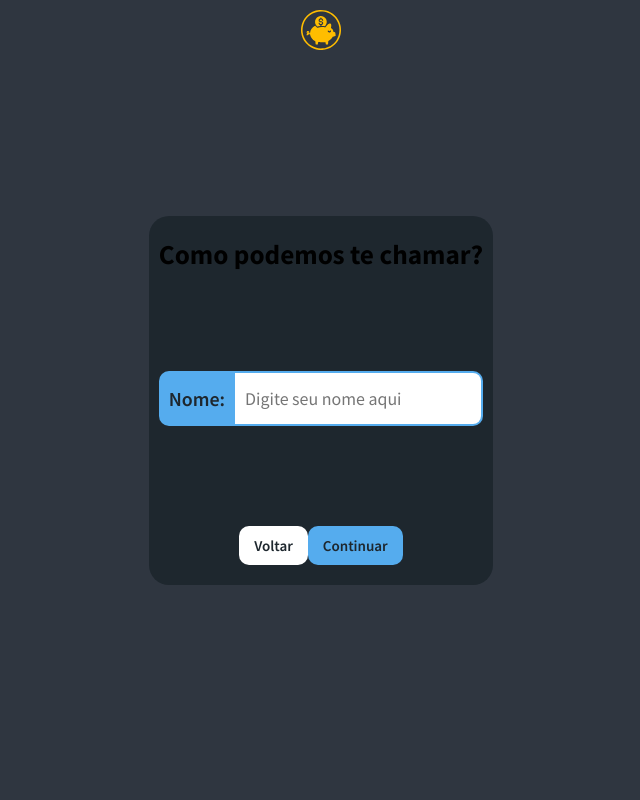
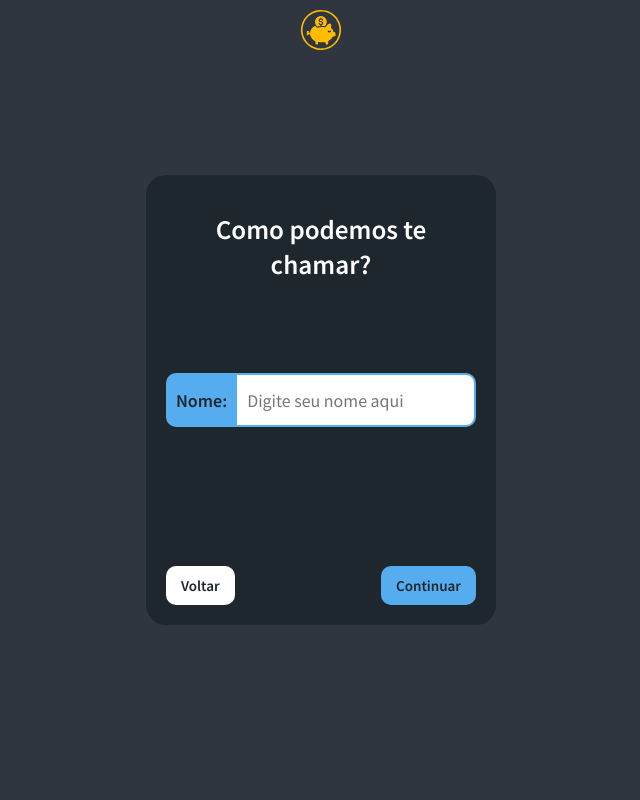
Before and after one commit to RGMenezes/gestor-financeiro, a React (Create React App) app in the folder gestor-financeiro/: page /questions in a window 1280 px wide. Shown: the top 800 px of the page, without its empty margins (319-959 px from the left). Built offline with nearby package versions, Linux system fonts and the light colour scheme.

Commit message:
layout e navegacao de questions finalizado

```diff
--- a/gestor-financeiro/src/components/form/Card.module.css
+++ b/gestor-financeiro/src/components/form/Card.module.css
@@ -1,13 +1,28 @@
 .card{
-    padding: 20px 10px;
+    padding: 20px 20px;
+    max-width: 350px;
+    min-height: 450px;
 
     display: grid;
     grid-template-columns: auto;
-    grid-template-rows: auto auto auto;
+    grid-template-rows: 1fr 2fr 1fr;
     justify-items: center;
     align-items: center;
-    gap: 100px;
 
     background-color: var(--color-bg1);
     border-radius: 20px;
 }
+
+.card h1{
+    text-align: center;
+    color: var(--color-1);
+    font: normal 600 1.5em var(--font);
+}
+
+.card .buttons{
+    width: 100%;
+
+    display: flex;
+    justify-content: space-between;
+    align-self: flex-end;
+}
--- a/gestor-financeiro/src/components/form/CardTyping.js
+++ b/gestor-financeiro/src/components/form/CardTyping.js
@@ -2,10 +2,26 @@ import Input from './Input';
 import Button from './Button';
 
 import styles from './Card.module.css';
+import { useState } from 'react';
 
-function CardTyping({questions}){
+function CardTyping({questions, handleStep}){
 
-    function teste(){}
+    const [required, setRequired] = useState(false);
+
+    function nextStep(e){
+        const resp = document.querySelector("Input").value;
+
+        setRequired(false)
+
+        e.preventDefault();
+        if(resp) handleStep("next", questions.id, resp);
+        else setRequired(true);
+    };
+
+    function backStep(e){
+        e.preventDefault();
+        handleStep("back", questions.id);
+    };
 
     return(
         <form className={styles.card}>
@@ -15,15 +31,16 @@ function CardTyping({questions}){
                 type={questions.input.type}
                 text={questions.input.text}
                 placeHolder={questions.input.placeHolder}
+                required={required}
             />
-            <div>
+            <div className={styles.buttons}>
                 <Button
                     text="Voltar"
-                    handleOnClick={teste}
+                    handleOnClick={backStep}
                 />
                 <Button
                     text="Continuar"
-                    handleOnClick={teste}
+                    handleOnClick={nextStep}
                     styleMode="dark"
                 />
             </div>
--- a/gestor-financeiro/src/components/form/Input.js
+++ b/gestor-financeiro/src/components/form/Input.js
@@ -1,21 +1,31 @@
 import styles from './Input.module.css';
 
-import {useState} from "react";
+import { useState } from "react";
 
-function Input({name, type, text, placeHolder}){
+function Input({name, type, text, placeHolder, required}){
 
-    const [label, setLabel] = useState('')
-    const [input, setInput] = useState(true)
+    const [label, setLabel] = useState('');
+    const [input, setInput] = useState(true);
 
     function focusLabel(){
-        input ? setInput(false) : setInput(true)
-        input ? setLabel("focus") : setLabel('')
-    }
+        input ? setInput(false) : setInput(true);
+        input ? setLabel("focus") : setLabel('');
+    };
 
     return(
         <div className={styles.container} >
-            <label className={`${styles[label]}`} htmlFor={name} >{text}</label>
-            <input onFocus={focusLabel} onBlur={focusLabel} type={type} id={name} name={name} placeholder={placeHolder} />
+            <label
+                className={`${required && styles['required_label']} ${styles[label]}` }
+                htmlFor={name}
+            >
+                {text}
+            </label>
+
+            <input
+                className={`${required && styles['required_input']}`}
+                onFocus={focusLabel} onBlur={focusLabel}
+                type={type} id={name} name={name} placeholder={placeHolder}
+            />
         </div>
     );
 };
--- a/gestor-financeiro/src/components/form/Input.module.css
+++ b/gestor-financeiro/src/components/form/Input.module.css
@@ -11,7 +11,7 @@
 
     background-color: var(--color-main);
     border-radius: 10px 0px 0px 10px;
-    font: normal 600 1.1em var(--font);
+    font: normal 600 1em var(--font);
     color: var(--color-bg1);
 
     cursor: pointer;
@@ -42,3 +42,23 @@
 
     transition: all .3s ease;
 }
+
+.container .required_label{
+    background-color: var(--color-bg-alert);
+    color: var(--color-main-alert);
+}
+.container .required_label::after{
+    content: "Campo não preenchido!";
+    position: fixed;
+    bottom: 0px;
+    left: 0px;
+    width: 100%;
+    padding: 10px 0px;
+
+    background-color: var(--color-bg-alert);
+    text-align: center;
+}
+.container .required_input,
+.container .required_input:focus{
+    border-color: var(--color-bg-alert);
+}
--- a/gestor-financeiro/src/components/pages/Questions.js
+++ b/gestor-financeiro/src/components/pages/Questions.js
@@ -1,30 +1,57 @@
+import { useEffect, useState } from "react";
+import {useNavigate} from "react-router-dom";
+
 import CardTyping from '../form/CardTyping';
 
 import styles from "./Questions.module.css";
 
 function Questions(){
 
-    const questionsTyping = [
+    const user = {};
+
+    const [stepCard, setStepCard] = useState(0);
+    const [showCard, setShowCard] = useState(false);
+    const navigate = useNavigate();
+
+    function handleStep(action, step, userResp){
+        if(step === 0){
+            if(action === "back") navigate("/");
+            else setStepCard(step+1);
+
+        }else{
+            if(action === "next" && questions[step+1]) setStepCard(step+1);
+            else if(action === "next") navigate("/result", {state: {user: user}});
+            else setStepCard(step-1);
+        };
+    };
+
+    const questions = [
         {
             question: "Como podemos te chamar?",
             input: {
-                name: 'nome',
+                name: 'name',
                 type: 'text',
-                text: 'Nome: ',
+                text: 'Nome:',
                 placeHolder: 'Digite seu nome aqui'
             },
             id: 0
         },
         {
-            question: "",
-            input: {},
+            question: "Qual o valor médio da sua conta de energia?",
+            input: {
+                name: "energi",
+                type: "number",
+                text: "Energia:",
+                placeHolder: "Digite o valor"
+            },
             id: 1
         }
-    ]
+    ];
 
     return(
         <section className={styles.questions} >
-            <CardTyping questions={questionsTyping[0]} />
+            {useEffect(() => { setShowCard(true) }, [stepCard])}
+            {showCard && (<CardTyping handleStep={handleStep} questions={questions[stepCard]} />)}
         </section>
     );
 };
--- a/gestor-financeiro/src/components/pages/Result.js
+++ b/gestor-financeiro/src/components/pages/Result.js
@@ -1,5 +1,12 @@
+import { useLocation } from "react-router-dom";
+
 function Result(){
+
+    const location = useLocation();
+    const user = location.state.user;
+
     return(
+
         <section>
             Resultado
         </section>
--- a/gestor-financeiro/src/index.css
+++ b/gestor-financeiro/src/index.css
@@ -34,6 +34,9 @@ body{
   --color-2: #FFBD00;
   --color-3: #18bc9c;
 
+  --color-bg-alert: #be0000;
+  --color-main-alert: #fcaaaa;
+
   --font: 'Noto Sans JP', sans-serif;
 }
 
```
